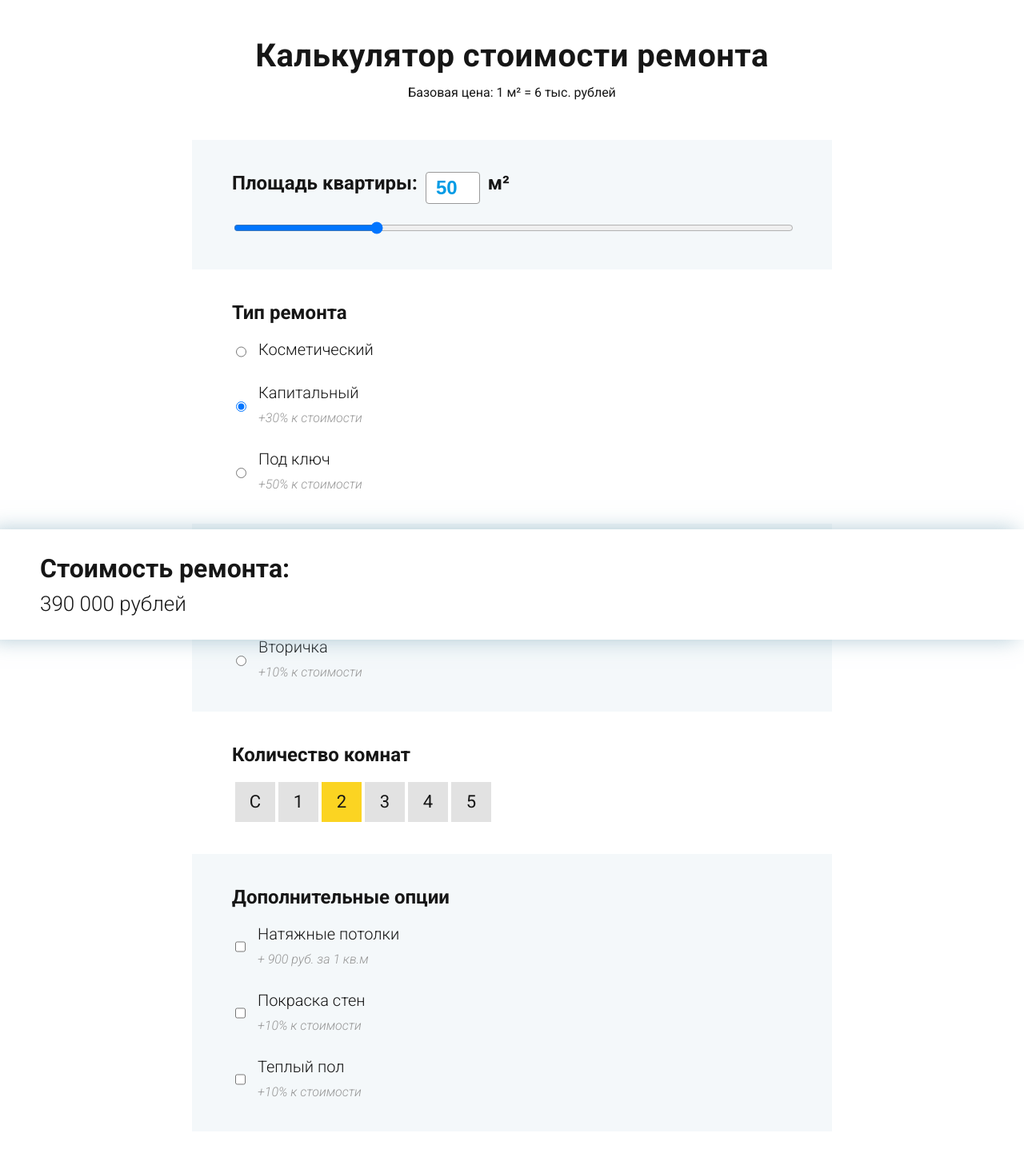
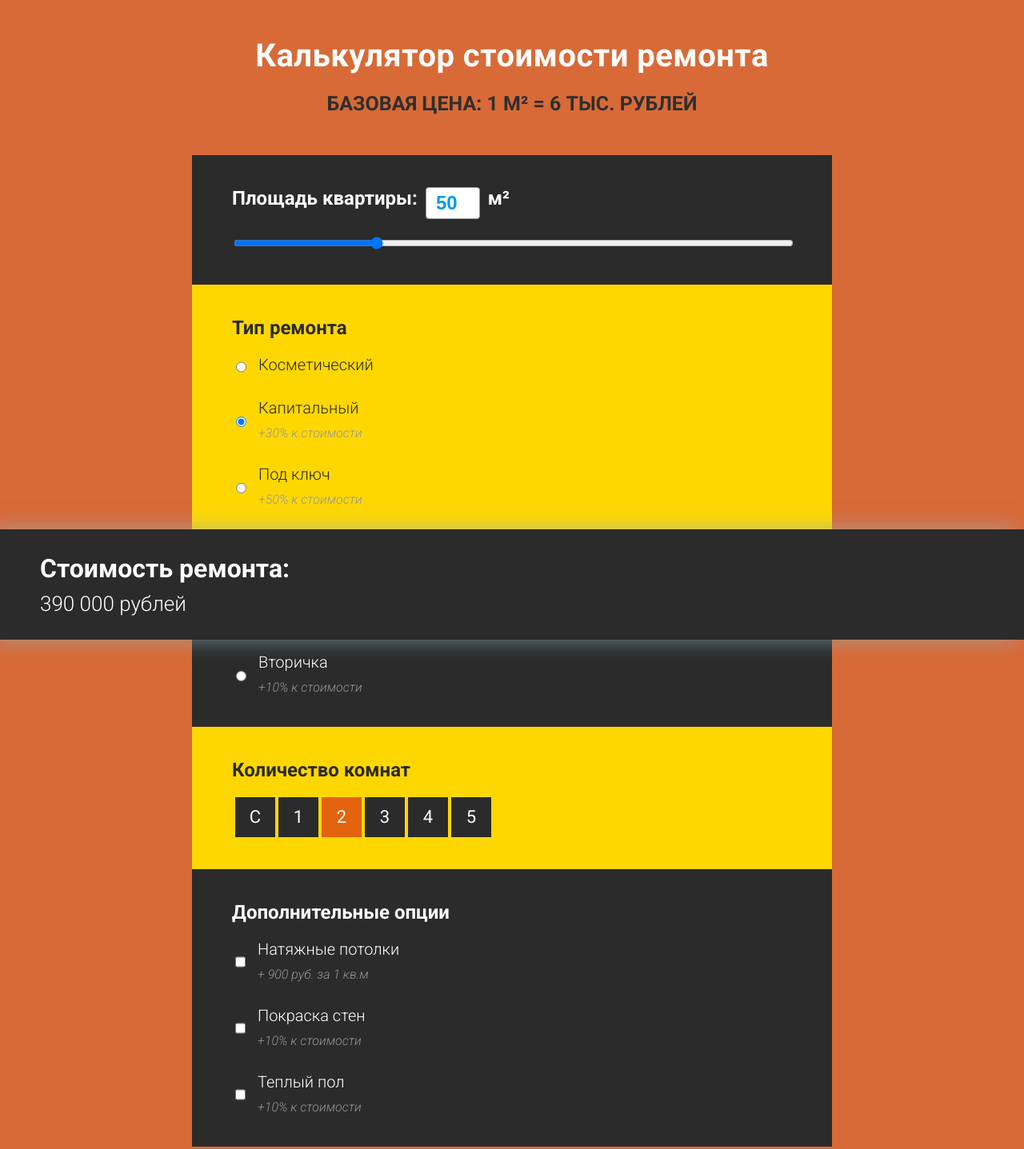
Before and after one commit to DennyMaverick/Calculator-repair, a plain HTML site: page index.html in a window 1280 px wide. Shown: the whole page at 80% size. Drawn offline with Linux system fonts and the light colour scheme.

Commit message:
Redesign of the project Calculator - rapair

```diff
--- a/css/main.css
+++ b/css/main.css
@@ -3,6 +3,7 @@
 body {
   font-family: 'Roboto', sans-serif;
   color: #161616;
+  background-color: rgb(216, 106, 55);
   margin: 0;
 
   padding-bottom: 140px;
@@ -161,19 +162,29 @@ h6 {
   line-height: 1;
   letter-spacing: 0.48px;
   text-align: center;
+  color: #fff;
 }
 
 .heading-desc {
+  font-size: 25px;
+  font-weight: 700;
+  text-transform: uppercase;
+  color: #2f2f2f;
 }
+
+
 
 .calc-section {
   padding: 40px 50px;
-	background-color: #f4f8fa;
+  background-color: #2b2b2b;
+  box-shadow: 0px 0px 0px #2b2b2b;
+  color: #fff;
 }
 
 .calc-section:nth-child(odd) {
   padding: 40px 50px;
-	background-color: #fff;
+  background-color: gold;
+  color: #2b2b2b;
 }
 
 .calc-title-light {
@@ -302,8 +313,8 @@ h6 {
   left: 0;
   right: 0;
   bottom: 0;
-	background-color: rgb(218, 243, 255);
-	background-color: white;
+  background-color: #2b2b2b;
+color: #fff;
   box-shadow: -10px 0px 25px rgba(143, 179, 195, 0.685);
 }
 
@@ -332,8 +343,6 @@ h6 {
   align-items: center;
 }
 
-.rooms-label {
-}
 .rooms-radio-real {
   opacity: 0;
   appearance: none;
@@ -346,7 +355,8 @@ h6 {
   display: inline-block;
   width: 50px;
   height: 50px;
-	background-color: #e2e2e2;
+  background-color: #2b2b2b;
+  color: #fff;
   text-align: center;
   line-height: 50px;
   font-size: 22px;
@@ -355,5 +365,5 @@ h6 {
 }
 
 .rooms-radio-real:checked + .rooms-radio-fake {
-	background-color: #fbd422;
+  background-color: #e4630e;
 }
```
Lines whose indentation alone changed are shown as unchanged.
